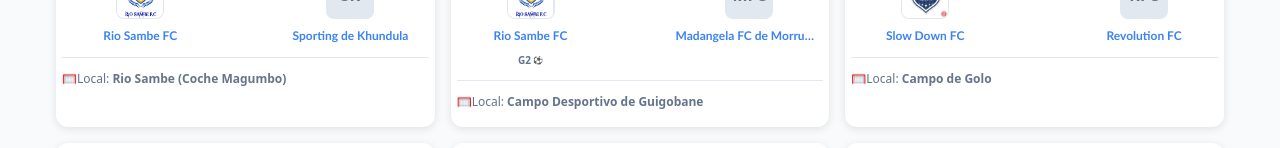
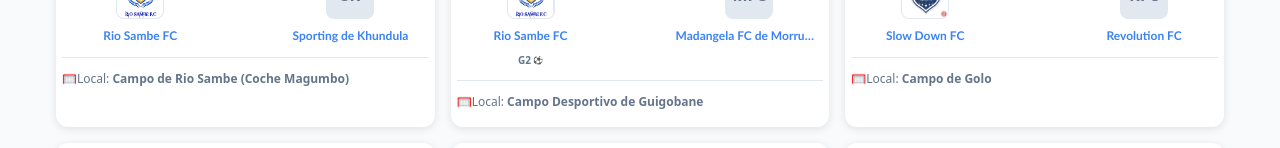
Before and after one commit to Raimundroid/maninguebola, a React (Vite) app: page /jogos in a window 1280 px wide. Shown: the part 289-437 px from the top of the page. Built offline with nearby package versions, Linux system fonts and the light colour scheme.

Commit message:
added minor location details

```diff
--- a/src/data/matchesData.js
+++ b/src/data/matchesData.js
@@ -35,7 +35,7 @@ const matchesData = [
     time: "15:30",
     status: "finished", // 'live' | 'finished' | 'upcoming'
     // minute: 67, // Current minute (only for live)
-    venue: "Rio Sambe (Coche Magumbo)",
+    venue: "Campo de Rio Sambe (Coche Magumbo)",
     // info: "85+ espectadores", // Optional extra info
     // ✅ NEW: Store as Array of Strings
     // Note: You can still keep "(2)" for multiple goals if you want strict string display
@@ -120,7 +120,7 @@ const matchesData = [
     time: "16:00",
     status: "upcoming", // 'live' | 'finished' | 'upcoming'
     // minute: 67, // Current minute (only for live)
-    venue: "Rio Sambe (Coche Magumbo)",
+    venue: "Campo de Rio Sambe (Coche Magumbo)",
     // info: "85+ espectadores", // Optional extra info
     // ✅ NEW: Store as Array of Strings
     // Note: You can still keep "(2)" for multiple goals if you want strict string display
--- a/src/data/teamsData.js
+++ b/src/data/teamsData.js
@@ -129,7 +129,7 @@ const teamsData = {
     // position: "1",
     // points: "99", /////
     // founded: 1000,
-    stadium: "Rio Sambe (Coche Magumbo)",
+    stadium: "Campo de Rio Sambe (Coche Magumbo)",
     logo: "/images/teams/rioSambeFc/rioSambeFc.jpg",
     colors: { primary: "red", secondary: "green" },
     // contact: {
```
